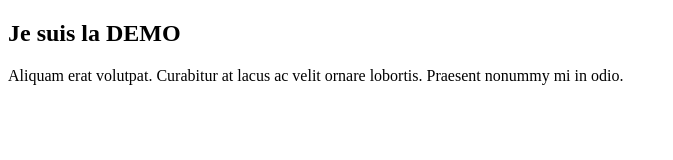
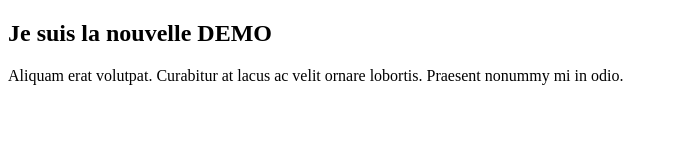
Before and after one commit to Theval46/demo, a plain HTML site: page index.html in a window 1280 px wide. Shown: the whole page, without its empty margins (0-673 px from the left). Drawn offline with Linux system fonts and the light colour scheme.

Commit message:
Nouvelle demo

```diff
--- a/index.html
+++ b/index.html
@@ -7,7 +7,7 @@
 </head>
 <body>
 
-    <h2>Je suis la DEMO</h2>
+    <h2>Je suis la nouvelle DEMO</h2>
     <p>Aliquam erat volutpat. Curabitur at lacus ac velit ornare lobortis. Praesent nonummy mi in odio.</p>
 
 </body>
```
